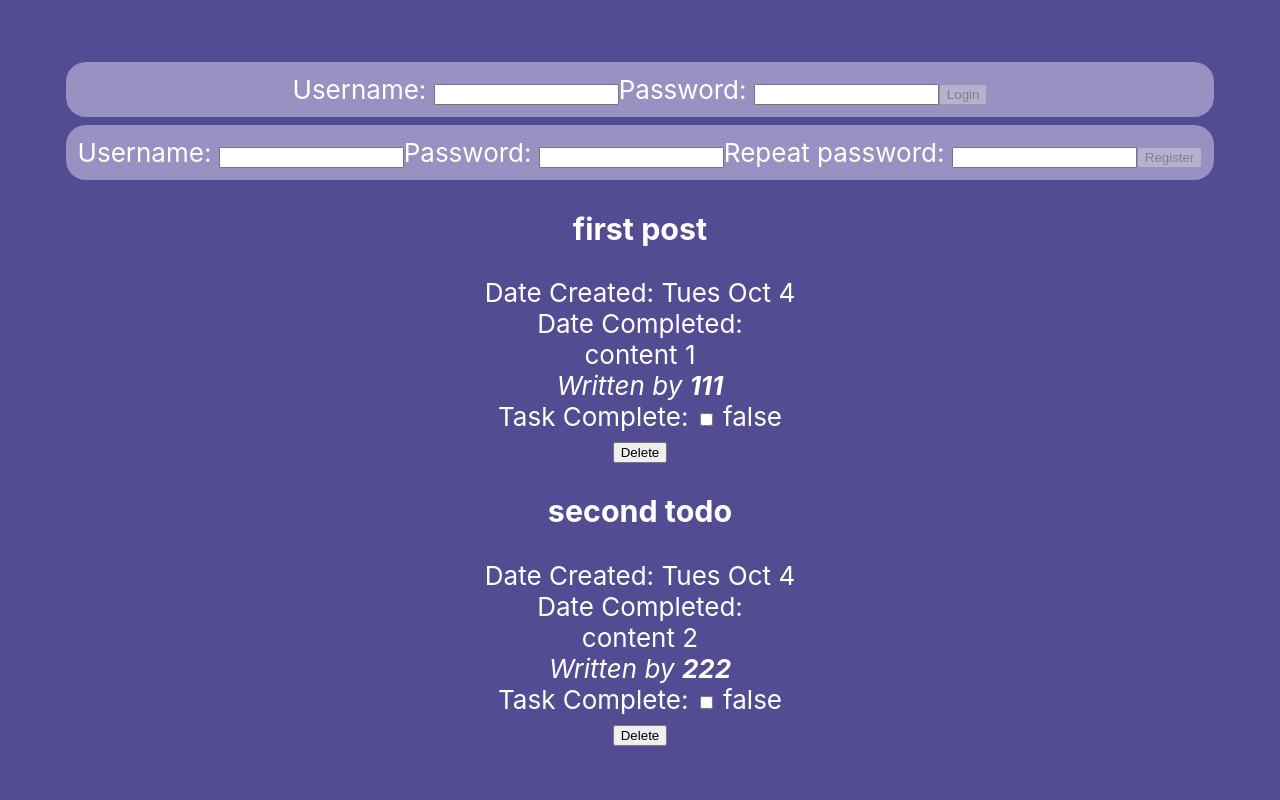
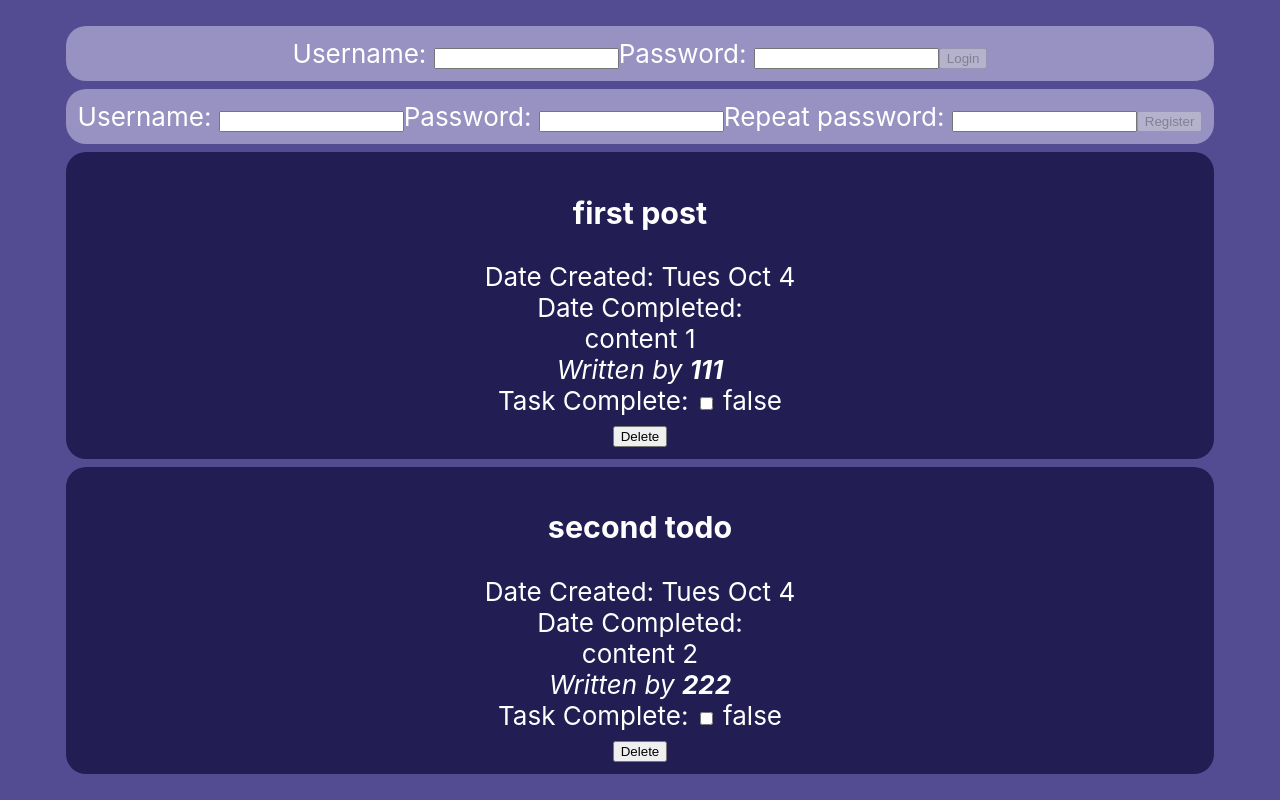
Before and after one commit to ViLinh27/lab2-todoapp, a React (Create React App) app: page / in a window 1280 px wide. Built offline with nearby package versions, Linux system fonts and the light colour scheme.

Commit message:
More css changes to make the app look a bit prettier

```diff
--- a/src/App.css
+++ b/src/App.css
@@ -19,3 +19,10 @@
   padding: 0.75rem;
   margin: 0.5rem;
 }
+
+.Form-todo {
+  background-color: #221d52;
+  border-radius: 20px;
+  padding: 0.75rem;
+  margin: 0.5rem;
+}
--- a/src/Todo/Todo.js
+++ b/src/Todo/Todo.js
@@ -15,7 +15,7 @@ export default function Todo(
 
         const [dateCompleted, setDateCompleted] = useState(Date());
     return(
-        <div>
+        <div className="Form-todo">
             <h3>{title}</h3>
             <div>Date Created: {dateCreated}</div>
             <div>Date Completed: {item.complete ? dateCompleted.toString() : ""}</div>
```
